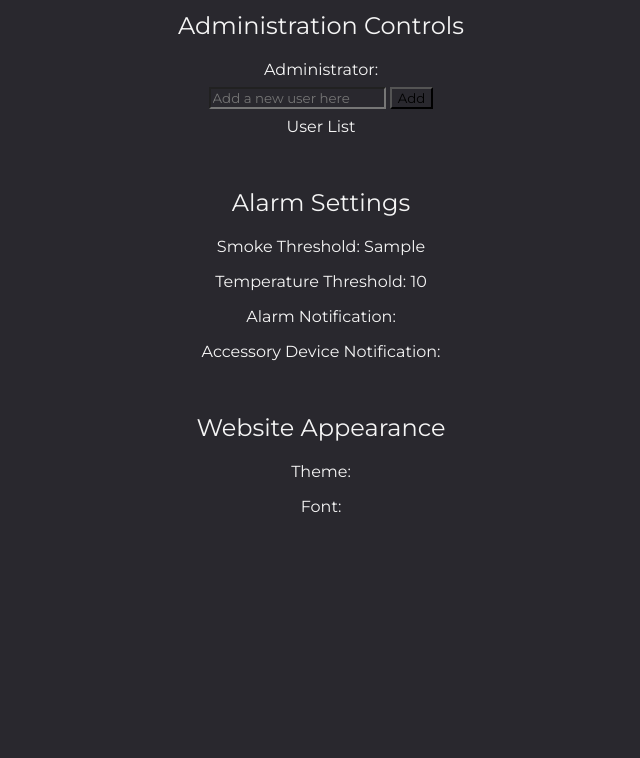
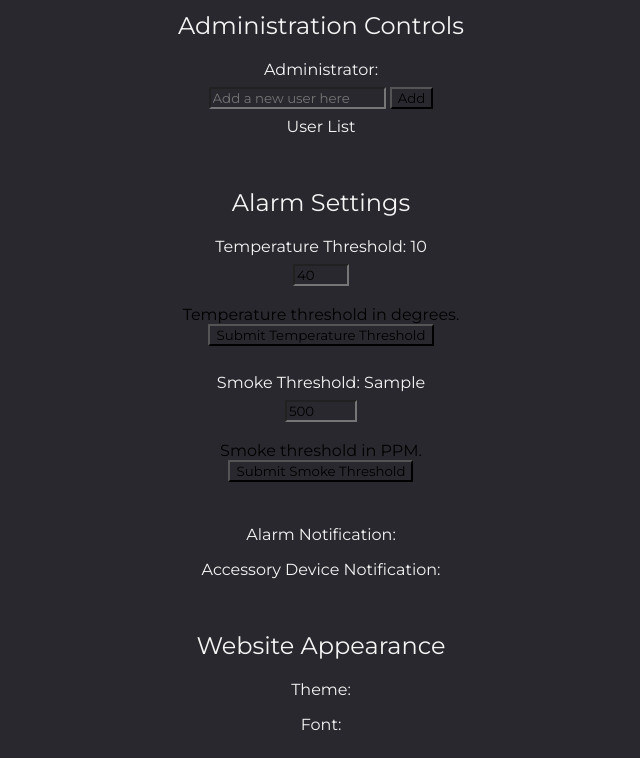
Before and after one commit to SYSC3010-W24/sysc3010-project-l1-g8, a Flask app: template web-app/templates/settings.html in a window 1280 px wide. Shown: the part 454-1212 px from the top of the page, without its empty margins (319-959 px from the left). Before the commit the page ends 966 px from the top, so only its background shows below. Run offline with Flask 3, Linux system fonts and the light colour scheme; the template is opened without the code that fills it: most values are stand-ins (such as "Sample title", 1, 10 or a date in 2020); parts of the project's set-up code (start-up, migrations or seed data) failed here and were passed over.

Commit message:
feat: updating thresholds works but there is no success message yet.

```diff
--- a/web-app/main.py
+++ b/web-app/main.py
@@ -135,13 +135,13 @@ def set_temperature_threshold(degrees: str):
     return jsonify(success=True), 200
 
 
-@app.route("/api/smokethresh/<degrees>", methods=["GET"])
+@app.route("/api/smokethresh/<ppm>", methods=["GET"])
 def set_smoke_threshold(ppm: str):
     """Sets the smoke threshold in Firebase."""
 
     numeric_ppm = int(ppm)
 
-    if numeric_ppm > MAX_TEMP_THRESH:
+    if numeric_ppm > MAX_SMOKE_THRESH:
         return (
             jsonify(success=False, message=f"Smoke threshold must be less than {MAX_SMOKE_THRESH} ppm!"),
             400,
--- a/web-app/templates/index.html
+++ b/web-app/templates/index.html
@@ -26,7 +26,6 @@
           const timeout_with_duration = TIMEOUT_URL.replace("3600", duration);
           fetch(timeout_with_duration).then((response) => {
 
-              console.log(response.status);
               if (response.status != 200){
                   response.json().then(message => {
                       document.getElementById("timeout-success").textContent = message.message;
--- a/web-app/templates/settings.html
+++ b/web-app/templates/settings.html
@@ -1,12 +1,59 @@
-<!DOCTYPE html>
+<!doctype html>
 <html lang="en">
   <head>
-    <meta charset="UTF-8">
-    <meta name="viewport" content="width=device-width, initial-scale=1.0">
-    <link rel="stylesheet" href="static/settings.css">
-    <link rel="stylesheet" href="static/global.css">
+    <meta charset="UTF-8" />
+    <meta name="viewport" content="width=device-width, initial-scale=1.0" />
+    <link rel="stylesheet" href="static/settings.css" />
+    <link rel="stylesheet" href="static/global.css" />
     <title>FANS</title>
   </head>
+  <script>
+    const TEMP_THRESH = {{url_for("set_temperature_threshold", degrees="40") | tojson}};
+    const SMOKE_THRESH = {{url_for("set_smoke_threshold", ppm="500") | tojson}};
+
+    function set_temp_thresh() {
+        const field = document.getElementById("temp-thresh");
+        const degrees = field.value;
+        const new_temp_thresh = TEMP_THRESH.replace("40", degrees);
+
+        fetch(new_temp_thresh).then((response) => {
+            if (response.status != 200){
+                response.json().then(message => {
+                    document.getElementById("threshold-success").textContent = message.message;
+                })
+                return;
+            }
+            document.getElementById("timeout-success").textContent = "Threshold set successfully!";
+            // Remove success message after 10s
+            setTimeout(() => {
+                document.getElementById("timeout-success").textContent = "";
+            }, 5000);
+        })
+    }
+
+    function set_smoke_thresh() {
+
+        const field = document.getElementById("smoke-thresh");
+        const ppm = field.value;
+        const new_smoke_thresh = SMOKE_THRESH.replace("500", ppm);
+
+        fetch(new_smoke_thresh).then((response) => {
+            if (response.status != 200){
+                response.json().then(message => {
+                    document.getElementById("threshold-success").textContent = message.message;
+                })
+                return;
+            }
+
+            document.getElementById("timeout-success").textContent = "Threshold set successfully!";
+
+            // Remove success message after 10s
+            setTimeout(() => {
+                document.getElementById("timeout-success").textContent = "";
+            }, 5000);
+        })
+    }
+  </script>
   <body>
     <main>
       <div class="nav-bar">
@@ -26,7 +73,7 @@
 
       <div class="account-box">
         <p class="title-2">Administration Controls</p>
-            <p>Administrator: </p>
+        <p>Administrator:</p>
         <form action="/add_task" method="POST">
           <div class="form1">
             <input
@@ -39,28 +86,35 @@
             <button type="submit" class="add-btn">Add</button>
           </div>
         </form>
-            <p>User List </p>
+        <p>User List</p>
       </div>
 
       <div class="alarm-settings-box">
         <p class="title-2">Alarm Settings</p>
+        <p>Temperature Threshold: {{ temperature_threshold}}</p>
+        <input id="temp-thresh" type="number" min="1", max="100" step="1" value="40"></input>
+        <br/>
+        <label for="temp-thresh">Temperature threshold in degrees.</label>
+        <button onclick="set_temp_thresh()">Submit Temperature Threshold</button>
+        <br/>
         <p>Smoke Threshold: {{ smoke_threshold }}</p>
-            <p>Temperature Threshold: {{ temperature_threshold}}</p>
-            <p>Alarm Notification: </p>
-            <p>Accessory Device Notification: </p>
+        <input id="smoke-thresh" type="number" min="1", max="10000" step="50" value="500"></input>
+        <br/>
+        <label for="smoke-thresh">Smoke threshold in PPM.</label>
+        <button onclick="set_smoke_thresh()">Submit Smoke Threshold</button>
+        <br/>
+        <p id="threshold-success"></p>
+        <p>Alarm Notification:</p>
+        <p>Accessory Device Notification:</p>
       </div>
 
       <div class="appearance-box">
         <p class="title-2">Website Appearance</p>
-            <p>Theme: </p>
-            <p>Font: </p>
+        <p>Theme:</p>
+        <p>Font:</p>
       </div>
 
-        <div class="login-btn-box">
-
-          </div>
-
-
+      <div class="login-btn-box"></div>
     </main>
   </body>
 </html>
```
Lines whose indentation alone changed are shown as unchanged.
